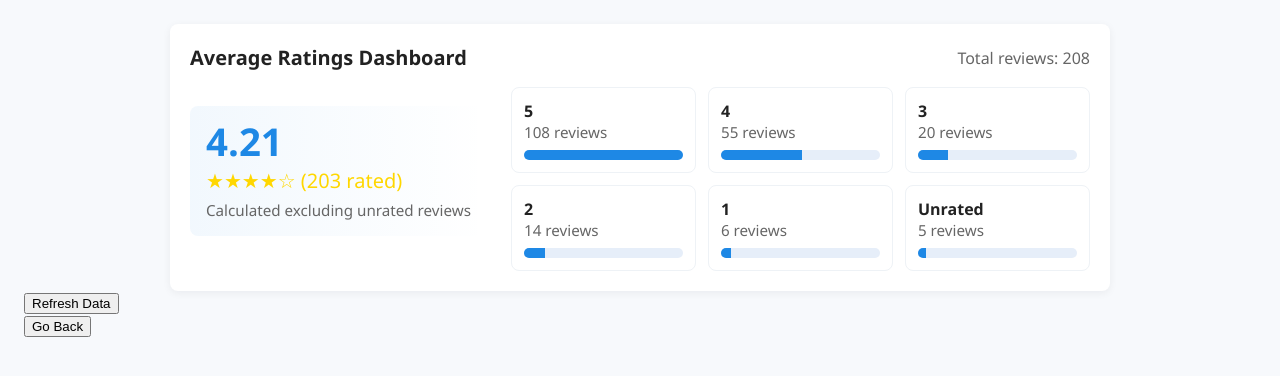
After one commit to kushalachirasala-lang/demo, a Flask app: page /avgrating in a window 1280 px wide. The commit adds this page. Shown: the top 376 px of the page. Run offline with Flask 3, Linux system fonts and the light colour scheme; data comes from the database, SQL or seed files in the repository; both versions use the stored data as it was after the commit.

Commit message:
added avg ratings temp

```diff
--- a/app.py
+++ b/app.py
@@ -43,5 +43,18 @@ def review_form():
 
     return render_template("index.html")
 
+@app.route("/avgrating")
+def avg_rating():
+    conn = sqlite3.connect("reviews.db")
+    cur = conn.cursor()
+    cur.execute("SELECT rating, COUNT(*) FROM reviews GROUP BY rating ORDER BY rating")
+    data = cur.fetchall()
+    conn.close()
+
+    labels = [str(row[0]) if row[0] is not None else 'None' for row in data]
+    values = [row[1] for row in data]
+
+    return render_template("avgrating.html", labels=labels, values=values)
+
 if __name__ == "__main__":
     app.run(debug=True)
--- /dev/null
+++ b/templates/avgrating.html
@@ -0,0 +1,131 @@
+<!DOCTYPE html>
+<html lang="en">
+<head>
+    <meta charset="UTF-8">
+    <title>Average Ratings Dashboard</title>
+    <meta name="viewport" content="width=device-width,initial-scale=1">
+    <style>
+        :root{--accent:#1e88e5;--muted:#666}
+        body{font-family:Segoe UI,Roboto,Arial,sans-serif;background:#f7f9fc;color:#222;margin:0;padding:24px}
+        .container{max-width:900px;margin:0 auto;background:#fff;border-radius:8px;padding:20px;box-shadow:0 2px 8px rgba(18,22,31,0.06)}
+        .header{display:flex;align-items:center;justify-content:space-between;gap:16px}
+        h1{font-size:1.25rem;margin:0}
+        .summary{display:flex;gap:24px;align-items:center}
+        .avg-box{padding:16px;border-radius:8px;background:linear-gradient(90deg,rgba(30,136,229,0.06),transparent);min-width:220px}
+        .avg-value{font-size:2.4rem;font-weight:700;color:var(--accent);line-height:1}
+        .avg-meta{color:var(--muted);font-size:0.95rem;margin-top:6px}
+        .stars{color:gold;font-size:1.25rem;margin-top:6px}
+        .details{flex:1}
+        .total{font-size:1rem;color:var(--muted)}
+        .breakdown{display:grid;grid-template-columns:repeat(auto-fit,minmax(160px,1fr));gap:12px;margin-top:16px}
+        .card{background:#fff;border:1px solid #eef2f6;padding:12px;border-radius:8px}
+        .rating-label{font-weight:600}
+        .count{color:var(--muted);font-size:0.95rem}
+        .bar{height:10px;background:#e6eef9;border-radius:6px;margin-top:8px;overflow:hidden}
+        .bar > i{display:block;height:100%;background:var(--accent);width:0}
+        .no-data{padding:24px;text-align:center;color:var(--muted)}
+        @media (max-width:640px){.header{flex-direction:column;align-items:stretch}.summary{flex-direction:column;align-items:flex-start}}
+    </style>
+</head>
+<body>
+    <div class="container">
+        <div class="header">
+            <h1>Average Ratings Dashboard</h1>
+            <div class="total" id="totalReviews">Total reviews: —</div>
+        </div>
+
+        <div class="summary">
+            <div class="avg-box">
+                <div class="avg-value" id="averageValue">—</div>
+                <div class="stars" id="stars">&nbsp;</div>
+                <div class="avg-meta" id="avgMeta">Calculated excluding unrated reviews</div>
+            </div>
+
+            <div class="details">
+                <div class="breakdown" id="breakdown">
+                    <!-- rating cards inserted here -->
+                </div>
+            </div>
+        </div>
+
+        <div id="nodata" class="no-data" style="display:none">No reviews available yet.</div>
+    </div>
+    <div style="height:40px">
+        <button onclick="location.reload()">Refresh Data</button><br>
+        <button onclick="window.history.back()">Go Back</button>
+    </div>
+
+    <script>
+        // Data passed in from Flask
+        const labels = {{ labels | tojson }};
+        const values = {{ values | tojson }};
+
+        // Normalize data into array of {label, count, numeric}
+        const items = labels.map((lab, i) => {
+            const raw = lab;
+            const cnt = Number(values[i]) || 0;
+            const numeric = (raw === null || raw === 'None' || raw === 'null') ? null : (Number(raw));
+            return { label: raw, count: cnt, numeric };
+        });
+
+        // Sum total reviews
+        const total = items.reduce((s, it) => s + it.count, 0);
+
+        // Calculate average ignoring unrated (numeric===null)
+        let sum = 0, denom = 0;
+        items.forEach(it => { if (it.numeric !== null && it.count > 0) { sum += it.numeric * it.count; denom += it.count; } });
+        const average = denom > 0 ? (sum / denom) : 0;
+
+        // Update totals and average display
+        const totalEl = document.getElementById('totalReviews');
+        const avgEl = document.getElementById('averageValue');
+        const starsEl = document.getElementById('stars');
+        const breakdownEl = document.getElementById('breakdown');
+        const nodataEl = document.getElementById('nodata');
+
+        if (total === 0) {
+            nodataEl.style.display = 'block';
+            totalEl.textContent = 'Total reviews: 0';
+            avgEl.textContent = '—';
+        } else {
+            nodataEl.style.display = 'none';
+            totalEl.textContent = `Total reviews: ${total}`;
+            avgEl.textContent = denom > 0 ? average.toFixed(2) : 'No rated reviews';
+
+            // Render stars (rounded to nearest half-star visually with full/empty only for simplicity)
+            const rounded = Math.round((average || 0) * 2) / 2;
+            let starsHtml = '';
+            for (let s=1; s<=5; s++){
+                if (s <= Math.floor(rounded)) starsHtml += '★';
+                else if (s - 0.5 === rounded) starsHtml += '★';
+                else starsHtml += '☆';
+            }
+            starsEl.textContent = starsHtml + (denom>0 ? `  (${denom} rated)` : '');
+
+            // Sort items descending by numeric label (put unrated last)
+            const sorted = items.slice().sort((a,b)=>{
+                if (a.numeric === null && b.numeric === null) return 0;
+                if (a.numeric === null) return 1;
+                if (b.numeric === null) return -1;
+                return b.numeric - a.numeric;
+            });
+
+            // Determine max count for relative bars
+            const maxCount = Math.max(...sorted.map(x=>x.count), 1);
+
+            // Render cards
+            breakdownEl.innerHTML = '';
+            sorted.forEach(it => {
+                const label = (it.numeric === null) ? 'Unrated' : String(it.label);
+                const pct = Math.round((it.count / maxCount) * 100);
+                const card = document.createElement('div');
+                card.className = 'card';
+                card.innerHTML = `<div class="rating-label">${label}</div>` +
+                                 `<div class="count">${it.count} review${it.count!==1?'s':''}</div>` +
+                                 `<div class="bar" aria-hidden="true"><i style="width:${pct}%"></i></div>`;
+                breakdownEl.appendChild(card);
+            });
+        }
+    </script>
+</body>
+</html>
--- a/templates/index.html
+++ b/templates/index.html
@@ -85,5 +85,6 @@
             <button type="submit">Submit</button>
         </form>
     </div>
+    <button onclick="location.href='/avgrating'">View Average Ratings</button>
 </body>
 </html>
```
Also changed, not shown: templates/form.html (deleted, +0 -25 lines), reviews.db.
